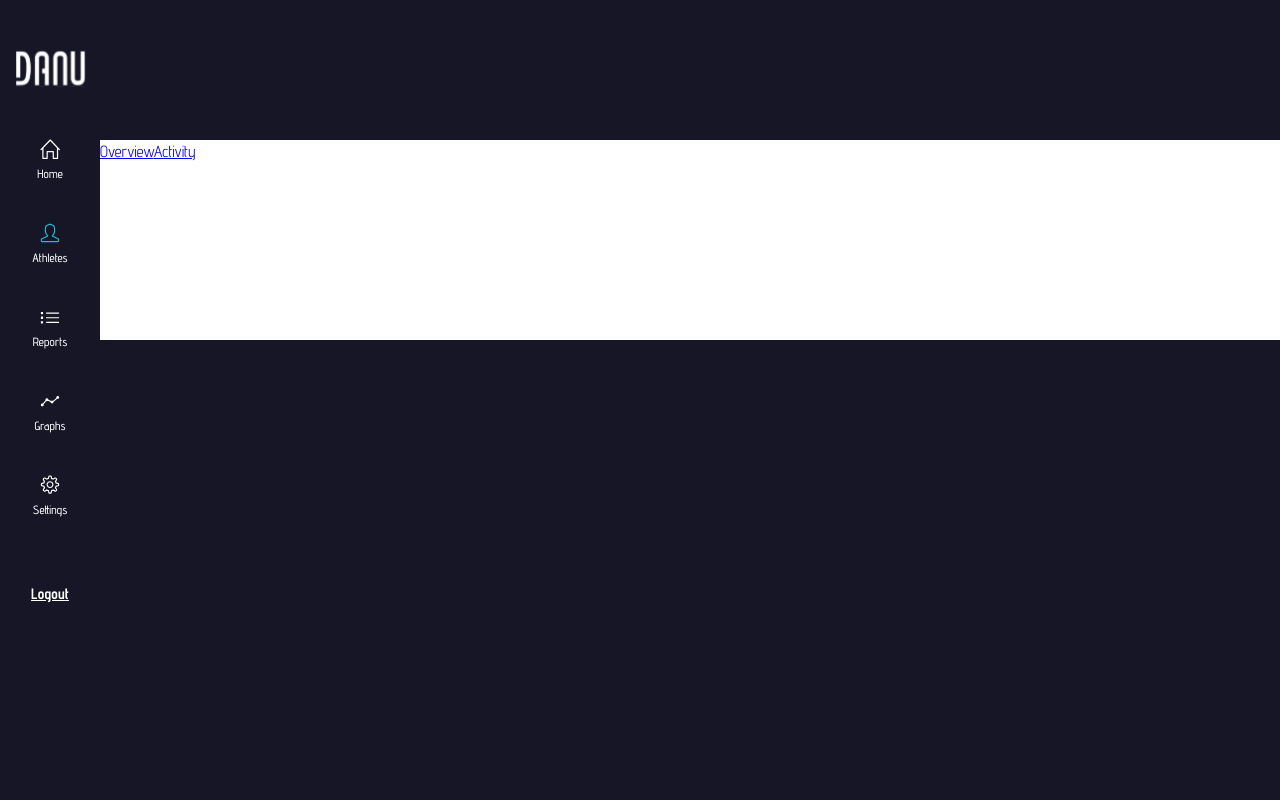
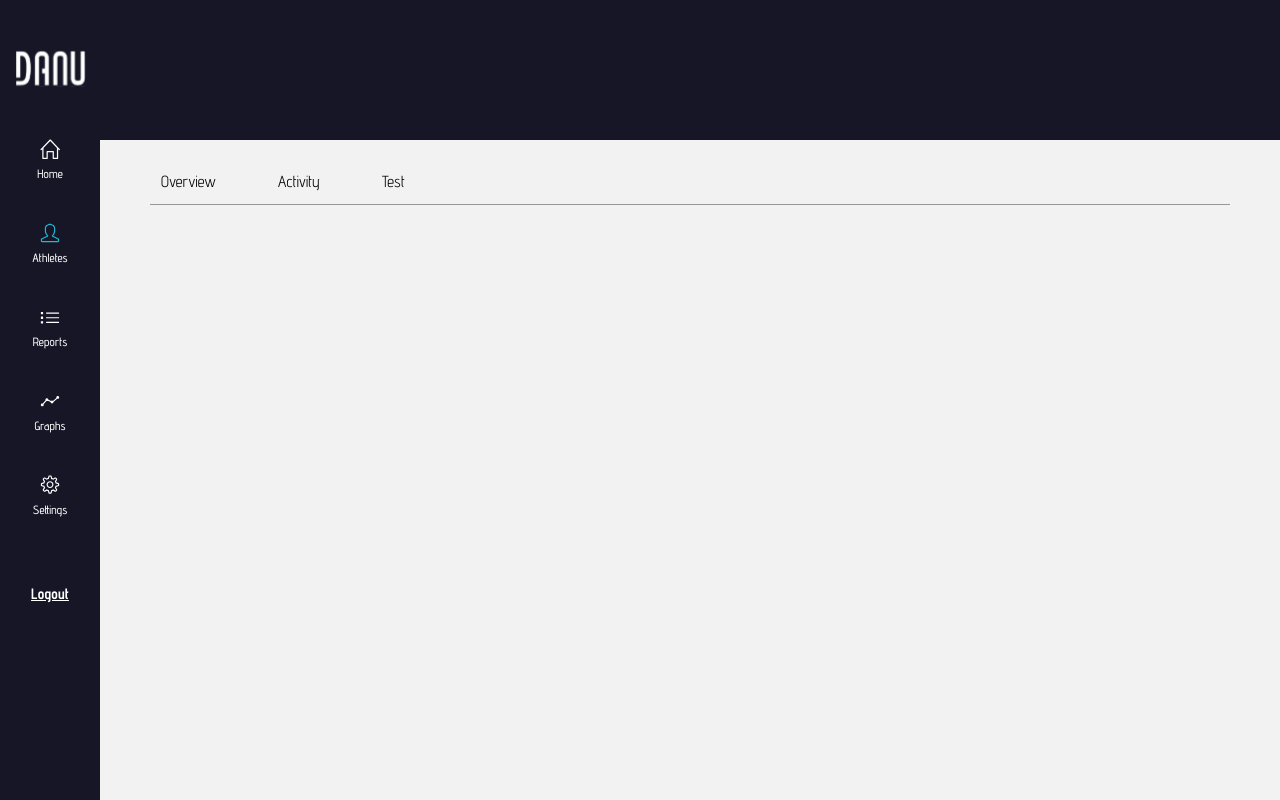
Before and after one commit to VladeanClaudiu/danu-react-web-challenge, a React (Vite) app in the folder danu-react-web-app/: page /athlete in a window 1280 px wide. Both pictures are taken after a click on the button "Login". Shown: the top 800 px of the page. Built offline with nearby package versions, Linux system fonts and the light colour scheme.

Commit message:
changes to routes

```diff
--- a/danu-react-web-app/src/App.css
+++ b/danu-react-web-app/src/App.css
@@ -130,10 +130,23 @@ body {
 }
 
 .athlete-main {
-  background-color: white;
-  height: 200px;
+  background-color: #F2F2F2;
+  height: 100vh;
+  padding: 30px 50px 0 50px;
 }
 
 .athlete-nav {
+  border-bottom: 1px solid #979797;
+  padding-bottom: 10px;
+}
 
+.athlete-nav a{
+  color: #010202;
+  text-decoration: none;
+  margin-right: 40px;
+  padding: 11px;
 }
+
+.active{
+  border-bottom: 5px solid #1EBAD6;
+}
--- a/danu-react-web-app/src/App.jsx
+++ b/danu-react-web-app/src/App.jsx
@@ -39,6 +39,7 @@ function App() {
         <Routes>
           <Route exact path='/' element ={<HomePage />} />
           <Route exact path='/athlete' element ={<AthletsPage />} />
+          <Route exact path='/athlete/:anything' element ={<AthletsPage />} />
         </Routes>
       </div>
     )
--- a/danu-react-web-app/src/components/AthletesPage.jsx
+++ b/danu-react-web-app/src/components/AthletesPage.jsx
@@ -1,4 +1,5 @@
-import {Link} from "react-router-dom"
+import {Link, NavLink, Route, Routes} from "react-router-dom"
+import TestComponet from "./TestComponent"
 
 function AthletsPage(props) {
     return(
@@ -10,11 +11,21 @@ function AthletsPage(props) {
             </div>
             <div className="athlete-main">
                 <div className="athlete-nav">
-                    <Link to="/athlete/overview">Overview</Link>
-                    <Link to="/athlete/activity">Activity</Link>
+                    <NavLink to="/athlete/overview">Overview</NavLink>
+                    <NavLink to="/athlete/activity">Activity</NavLink>
+                    <NavLink to="/athlete/test">Test</NavLink>
+
+
                 </div>
+                <Routes>
+                        <Route path='/athlete/test' element={<TestComponet />}/>
+                </Routes>
+            </div>
+            <div>
+
             </div>
         </section>
+
     )
 }
 
--- /dev/null
+++ b/danu-react-web-app/src/components/TestComponent.jsx
@@ -0,0 +1,7 @@
+function TestComponet() {
+    return(
+        <h1>Hi im a test Component</h1>
+    )
+}
+
+export default TestComponet
```
